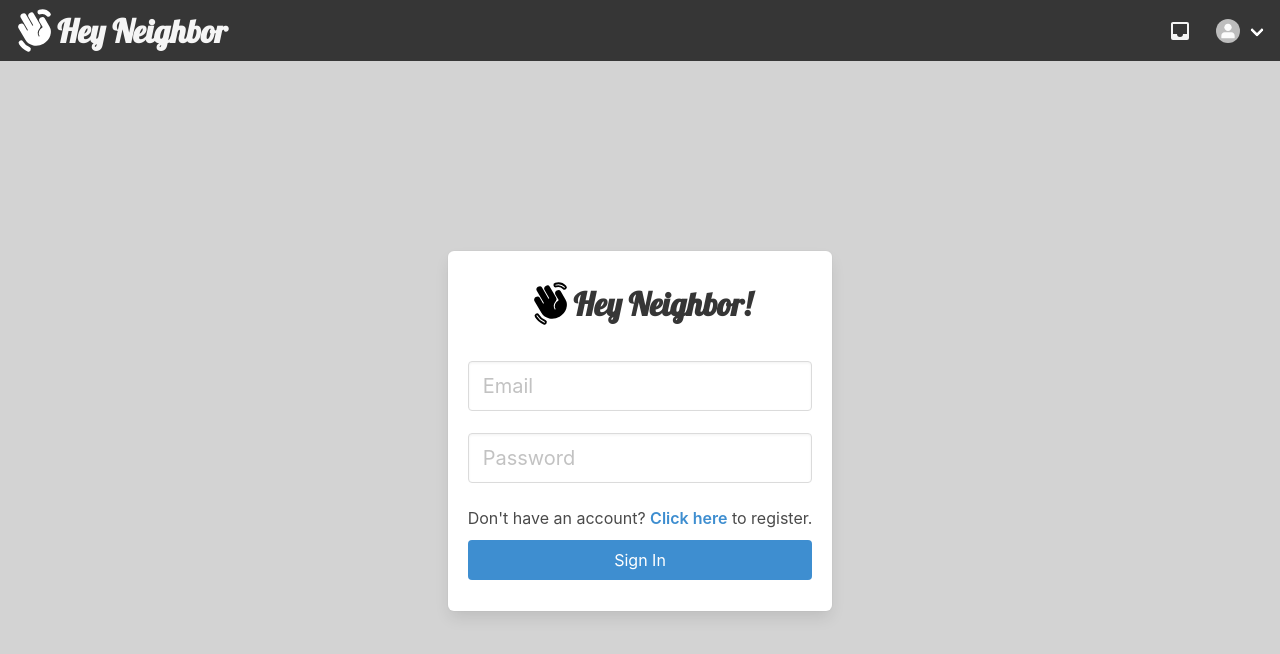
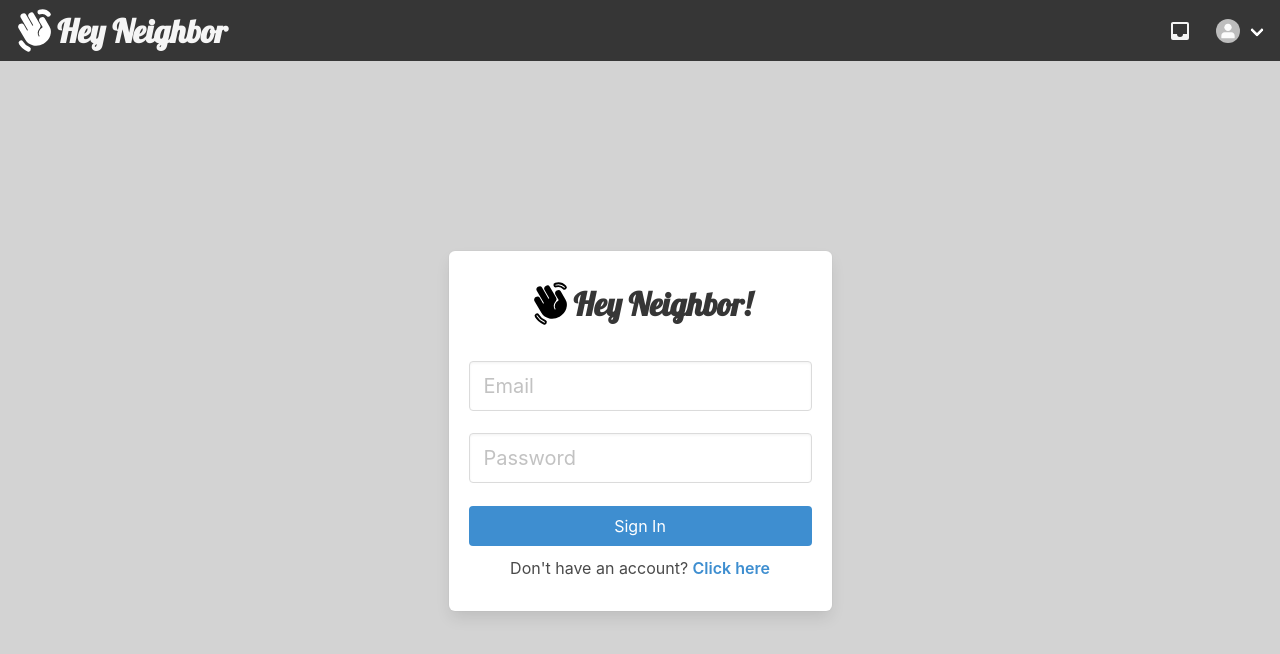
Before and after one commit to jrl508/HeyNeighbor, a React (Create React App) app: page /login in a window 1280 px wide. Shown: the top 654 px of the page. Built offline with nearby package versions, Linux system fonts and the light colour scheme.

Commit message:
WIP -styles

```diff
--- a/src/pages/Login.js
+++ b/src/pages/Login.js
@@ -4,7 +4,7 @@ import Logo from "../images/hand-shake-filled-b.svg";
 import Google from "../images/google.svg";
 import { useNavigate } from "react-router-dom";
 
-const SignUpForm = () => {
+const SignUpForm = ({ setRegisterMode }) => {
   const [email, setEmail] = useState("");
   const [pw, setPw] = useState("");
   const [confirmPw, setConfirmPw] = useState("");
@@ -69,6 +69,7 @@ const SignUpForm = () => {
           />
         </div>
       </div>
+
       <div className="buttons-wrapper">
         <button
           className="button is-info is-fullwidth"
@@ -79,6 +80,15 @@ const SignUpForm = () => {
         >
           Sign Up
         </button>
+      </div>
+      <div className="is-size-6 my-4 mx-auto">
+        Already have an account?{" "}
+        <span
+          className="has-text-weight-semibold has-text-info is-clickable"
+          onClick={() => setRegisterMode(false)}
+        >
+          Click here
+        </span>{" "}
       </div>
     </>
   );
@@ -110,7 +120,7 @@ const Login = () => {
           </div>
         </header>
         {registerMode ? (
-          <SignUpForm />
+          <SignUpForm setRegisterMode={setRegisterMode} />
         ) : (
           <>
             <div className="field">
@@ -135,16 +145,7 @@ const Login = () => {
                 />
               </div>
             </div>
-            <div className="is-size-6">
-              Don't have an account?{" "}
-              <span
-                className="has-text-weight-semibold has-text-info is-clickable"
-                onClick={() => setRegisterMode(true)}
-              >
-                Click here
-              </span>{" "}
-              to register.
-            </div>
+
             <div className="buttons-wrapper">
               <button
                 className="button is-info is-fullwidth"
@@ -156,6 +157,15 @@ const Login = () => {
                 Sign In
               </button>
             </div>
+            <div className="is-size-6 mx-auto">
+              Don't have an account?{" "}
+              <span
+                className="has-text-weight-semibold has-text-info is-clickable"
+                onClick={() => setRegisterMode(true)}
+              >
+                Click here
+              </span>{" "}
+            </div>
           </>
         )}
       </div>
```
